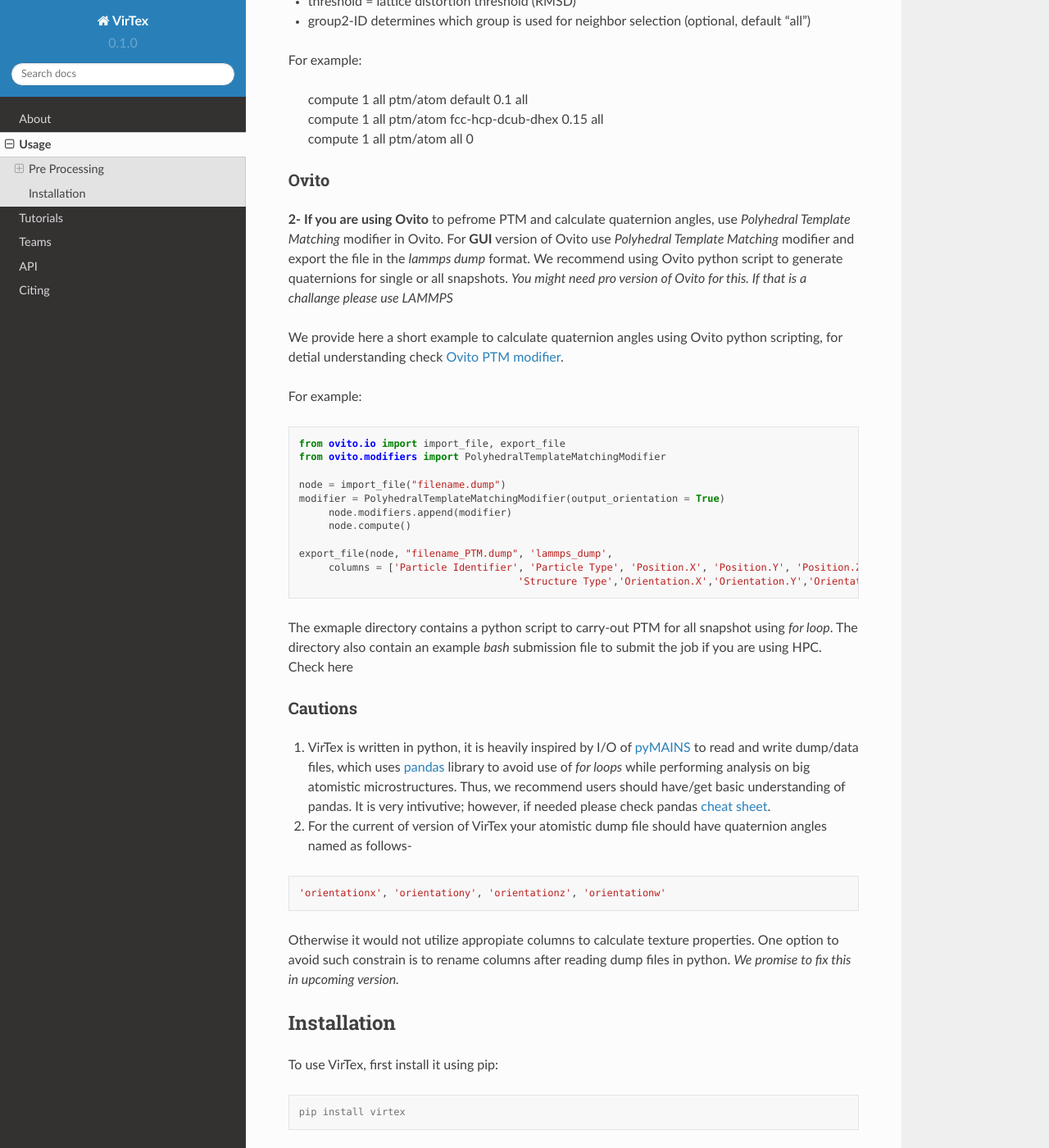
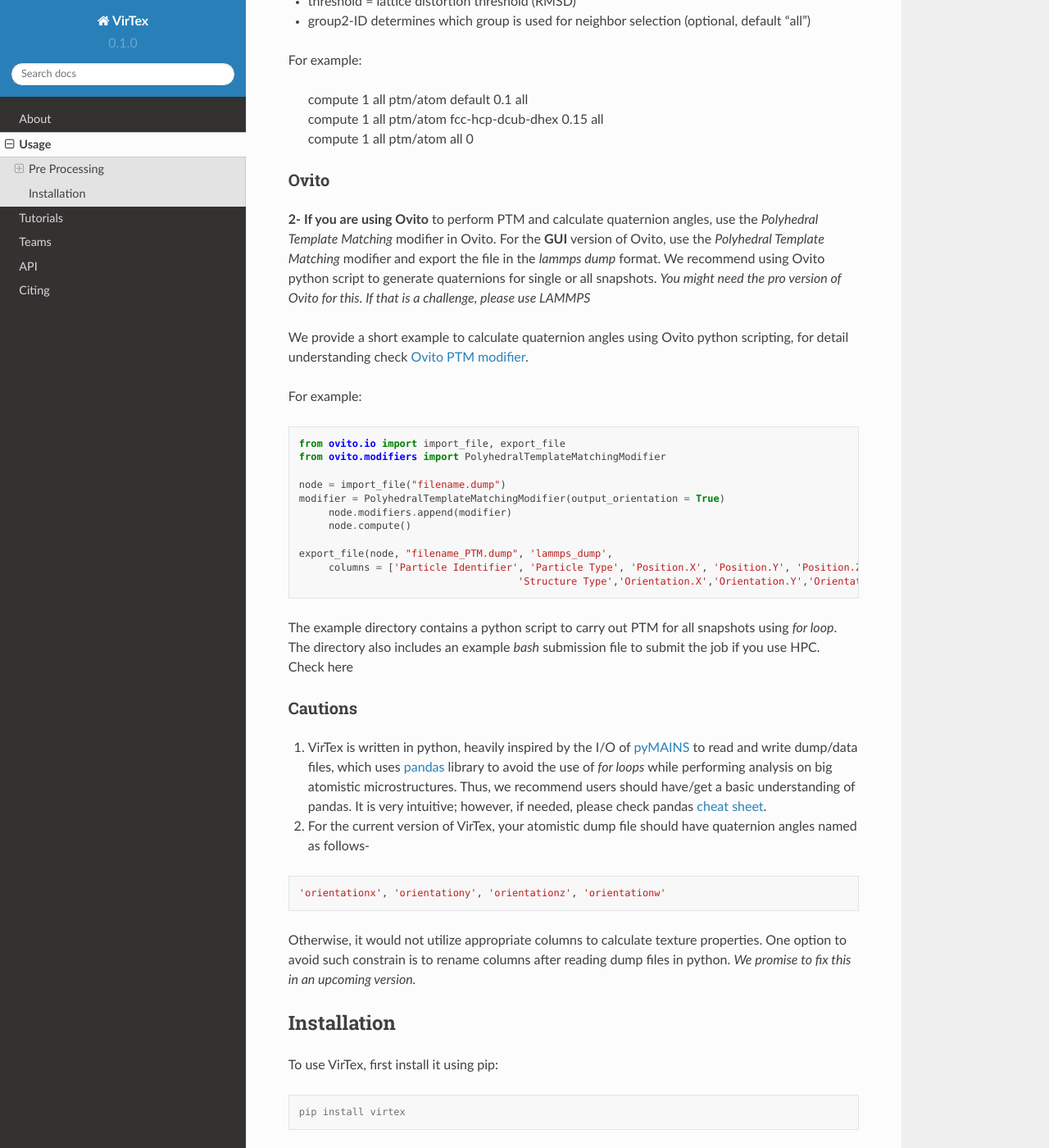
Before and after one commit to mavanish/VirTex, a Sphinx documentation site: the page built from docs/source/usage.rst, in a window 1280 px wide and 1400 px high, scrolled down 655 px. Shown: the whole window at 82% size. Built offline with Sphinx 7.4.7 and the Read the Docs theme 2.0.0, drawn with Linux system fonts in a browser that asks for light colours; pages that are not in the unit, such as notebooks, are missing from menus; some of the changed text lies outside the part shown.

Commit message:
Update usage.rst

```diff
--- a/docs/source/usage.rst
+++ b/docs/source/usage.rst
@@ -11,7 +11,7 @@ Pre Processing
 
 LAMMPS
 ~~~~~~
-**1- If you are using LAMMPS** to pefrome PTM and calculate quaternion angles, use *ptm/atom* command. Example is provided below; however, for detail description please check `LAMMPS command page for PTM <https://docs.lammps.org/compute_ptm_atom.html>`_.
+**1- If you are using LAMMPS** to perform PTM and calculate quaternion angles, use the *ptm/atom* command. An example is provided below; however, for a detailed description, please check the `LAMMPS command page for PTM <https://docs.lammps.org/compute_ptm_atom.html>`_.
 
 .. code-block:: console
 
@@ -32,9 +32,9 @@ For example:
 
 Ovito
 ~~~~~~
-**2- If you are using Ovito** to pefrome PTM and calculate quaternion angles, use *Polyhedral Template Matching* modifier in Ovito. For **GUI** version of Ovito use *Polyhedral Template Matching* modifier and export the file in the *lammps dump* format. We recommend using Ovito python script to generate quaternions for single or all snapshots. *You might need pro version of Ovito for this. If that is a challange please use LAMMPS*
+**2- If you are using Ovito** to perform PTM and calculate quaternion angles, use the *Polyhedral Template Matching* modifier in Ovito. For the **GUI** version of Ovito, use the *Polyhedral Template Matching* modifier and export the file in the *lammps dump* format. We recommend using Ovito python script to generate quaternions for single or all snapshots. *You might need the pro version of Ovito for this. If that is a challenge, please use LAMMPS*
 
-We provide here a short example to calculate quaternion angles using Ovito python scripting, for detial understanding check `Ovito PTM modifier <https://www.ovito.org/docs/current/python/modules/ovito_modifiers.html#ovito.modifiers.PolyhedralTemplateMatchingModifier>`_.
+We provide a short example to calculate quaternion angles using Ovito python scripting, for detail understanding check `Ovito PTM modifier <https://www.ovito.org/docs/current/python/modules/ovito_modifiers.html#ovito.modifiers.PolyhedralTemplateMatchingModifier>`_.
 
 For example:
 
@@ -53,20 +53,20 @@ For example:
 					'Structure Type','Orientation.X','Orientation.Y','Orientation.Z','Orientation.W'])
 ..
 
-The exmaple directory contains a python script to carry-out PTM for all snapshot using *for loop*. The directory also contain an example *bash* submission file to submit the job if you are using HPC. Check here
+The example directory contains a python script to carry out PTM for all snapshots using *for loop*. The directory also includes an example *bash* submission file to submit the job if you use HPC. Check here
 
 Cautions
 ~~~~~~~
 
-1. VirTex is written in python, it is heavily inspired by I/O of `pyMAINS <https://github.com/mrcavam/pyMAINS>`_ to read and write dump/data files, which uses `pandas <https://pandas.pydata.org/>`_ library to avoid use of *for loops* while performing analysis on big atomistic microstructures. Thus, we recommend users should have/get basic understanding of pandas. It is very intivutive; however, if needed please check pandas `cheat sheet <https://pandas.pydata.org/Pandas_Cheat_Sheet.pdf>`_.
+1. VirTex is written in python, heavily inspired by the I/O of `pyMAINS <https://github.com/mrcavam/pyMAINS>`_ to read and write dump/data files, which uses `pandas <https://pandas.pydata.org/>`_ library to avoid the use of *for loops* while performing analysis on big atomistic microstructures. Thus, we recommend users should have/get a basic understanding of pandas. It is very intuitive; however, if needed, please check pandas `cheat sheet <https://pandas.pydata.org/Pandas_Cheat_Sheet.pdf>`_.
 
-2. For the current of version of VirTex your atomistic dump file should have quaternion angles named as follows-
+2. For the current version of VirTex, your atomistic dump file should have quaternion angles named as follows-
 
 .. code-block:: python
 
 	'orientationx', 'orientationy', 'orientationz', 'orientationw'
 
-Otherwise it would not utilize appropiate columns to calculate texture properties. One option to avoid such constrain is to rename columns after reading dump files in python. *We promise to fix this in upcoming version.*
+Otherwise, it would not utilize appropriate columns to calculate texture properties. One option to avoid such constrain is to rename columns after reading dump files in python. *We promise to fix this in an upcoming version.*
 
 
 Installation
```
